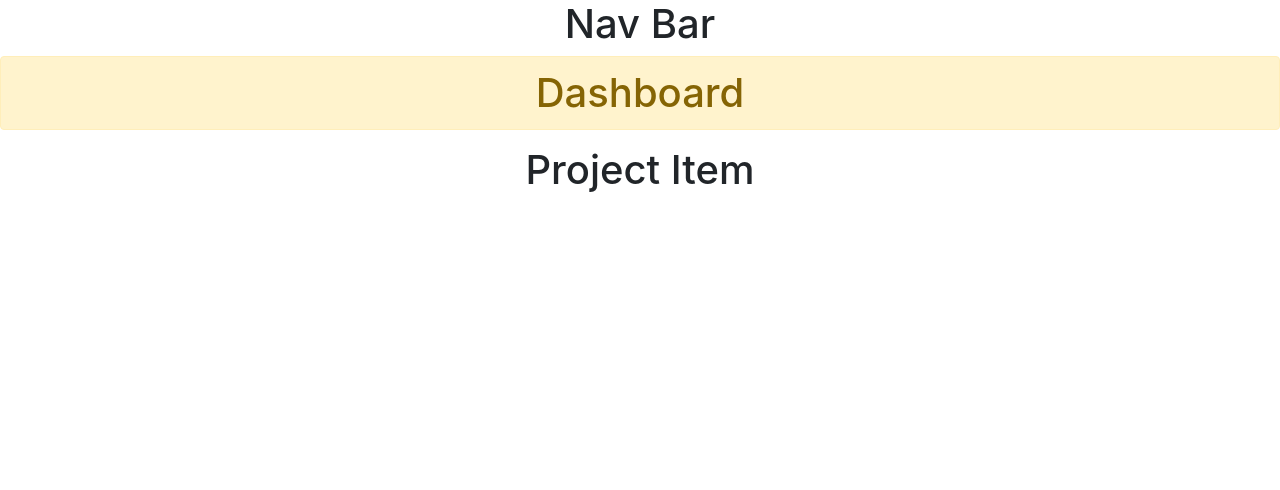
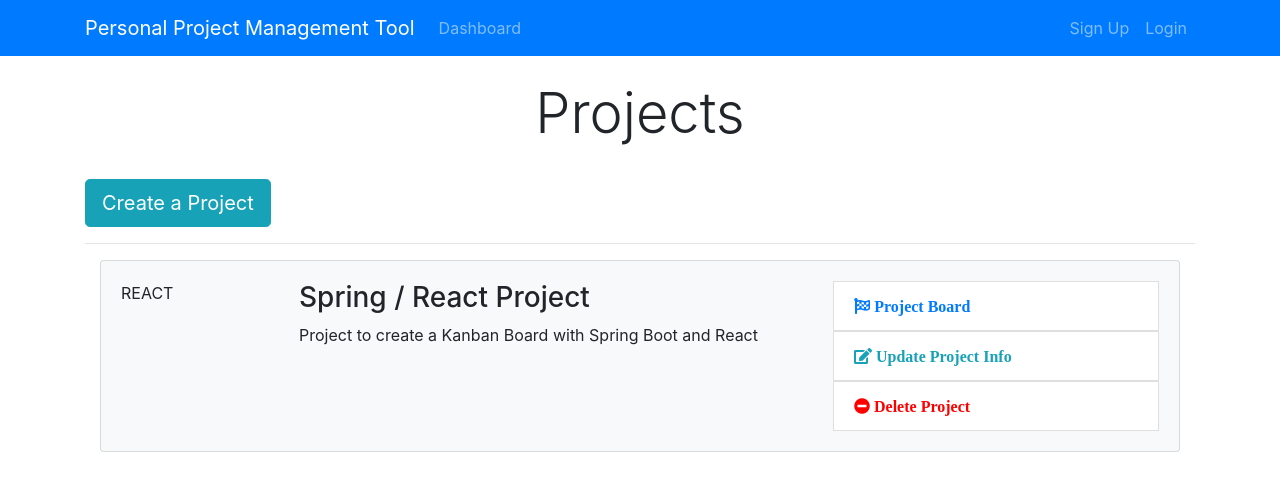
Before and after one commit to dvul95/PPMTool, a React (Create React App) app in the folder ppmtool-react/: page / in a window 1280 px wide. Shown: the top 490 px of the page. Built offline with nearby package versions, Linux system fonts and the light colour scheme.

Commit message:
css added

```diff
--- a/ppmtool-react/public/index.html
+++ b/ppmtool-react/public/index.html
@@ -11,7 +11,14 @@
     />
     <link rel="apple-touch-icon" href="%PUBLIC_URL%/logo192.png" />
     <link rel="manifest" href="%PUBLIC_URL%/manifest.json" />
-    <title>React App</title>
+
+    <link
+      rel="stylesheet"
+      href="https://use.fontawesome.com/releases/v5.2.0/css/all.css"
+      integrity="sha384-hWVjflwFxL6sNzntih27bfxkr27PmbbK/iSvJ+a4+0owXq79v+lsFkW54bOGbiDQ"
+      crossorigin="anonymous"
+    />
+    <title>Personal Project Management Tool</title>
   </head>
   <body>
     <noscript>You need to enable JavaScript to run this app.</noscript>
--- a/ppmtool-react/src/App.css
+++ b/ppmtool-react/src/App.css
@@ -1,38 +1,65 @@
-.App {
-  text-align: center;
+img {
+  width: 100%;
 }
 
-.App-logo {
-  height: 40vmin;
-  pointer-events: none;
+.navbar {
+  background-color: #e3f2fd;
+}
+.fa.fa-edit {
+  color: #18a2b9;
 }
 
-@media (prefers-reduced-motion: no-preference) {
-  .App-logo {
-    animation: App-logo-spin infinite 20s linear;
-  }
+.list-group-item.delete:hover {
+  cursor: -webkit-grab;
+  background-color: pink;
 }
 
-.App-header {
-  background-color: #282c34;
-  min-height: 100vh;
-  display: flex;
-  flex-direction: column;
-  align-items: center;
-  justify-content: center;
-  font-size: calc(10px + 2vmin);
-  color: white;
+.list-group-item.update:hover {
+  cursor: -webkit-grab;
+  background-color: gainsboro;
 }
 
-.App-link {
-  color: #61dafb;
+.list-group-item.board:hover {
+  cursor: -webkit-grab;
+  background-color: gainsboro;
 }
 
-@keyframes App-logo-spin {
-  from {
-    transform: rotate(0deg);
-  }
-  to {
-    transform: rotate(360deg);
-  }
+.fa.fa-minus-circle {
+  color: red;
 }
+
+.landing {
+  position: relative;
+  /* background: url("../img/showcase.jpg") no-repeat; */
+  background-size: cover;
+  background-position: center;
+  height: 100vh;
+  margin-top: -24px;
+  margin-bottom: -50px;
+}
+
+.landing-inner {
+  padding-top: 80px;
+}
+
+.dark-overlay {
+  background-color: rgba(0, 0, 0, 0.7);
+  position: absolute;
+  top: 0;
+  left: 0;
+  width: 100%;
+  height: 100%;
+}
+
+.card-form {
+  opacity: 0.9;
+}
+
+.latest-profiles-img {
+  width: 40px;
+  height: 40px;
+}
+
+.form-control::placeholder {
+  color: #bbb !important;
+}
--- a/ppmtool-react/src/components/Dashboard.js
+++ b/ppmtool-react/src/components/Dashboard.js
@@ -4,9 +4,21 @@
 class Dashboard extends Component {
   render() {
     return (
-      <div>
-        <h1 className="alert alert-warning">Dashboard</h1>
-        <ProjectItem />
+      <div className="projects">
+        <div className="container">
+          <div className="row">
+            <div className="col-md-12">
+              <h1 className="display-4 text-center">Projects</h1>
+              <br />
+              <a href="ProjectForm.html" className="btn btn-lg btn-info">
+                Create a Project
+              </a>
+              <br />
+              <hr />
+              <ProjectItem />
+            </div>
+          </div>
+        </div>
       </div>
     );
   }
--- a/ppmtool-react/src/components/Layout/Header.js
+++ b/ppmtool-react/src/components/Layout/Header.js
@@ -3,9 +3,44 @@
 class Header extends Component {
   render() {
     return (
-      <div>
-        <h1>Nav Bar</h1>
-      </div>
+      <nav className="navbar navbar-expand-sm navbar-dark bg-primary mb-4">
+        <div className="container">
+          <a className="navbar-brand" href="Dashboard.html">
+            Personal Project Management Tool
+          </a>
+          <button
+            className="navbar-toggler"
+            type="button"
+            data-toggle="collapse"
+            data-target="#mobile-nav"
+          >
+            <span className="navbar-toggler-icon" />
+          </button>
+
+          <div className="collapse navbar-collapse" id="mobile-nav">
+            <ul className="navbar-nav mr-auto">
+              <li className="nav-item">
+                <a className="nav-link" href="/dashboard">
+                  Dashboard
+                </a>
+              </li>
+            </ul>
+
+            <ul className="navbar-nav ml-auto">
+              <li className="nav-item">
+                <a className="nav-link " href="register.html">
+                  Sign Up
+                </a>
+              </li>
+              <li className="nav-item">
+                <a className="nav-link" href="login.html">
+                  Login
+                </a>
+              </li>
+            </ul>
+          </div>
+        </div>
+      </nav>
     );
   }
 }
--- a/ppmtool-react/src/components/Project/ProjectItem.js
+++ b/ppmtool-react/src/components/Project/ProjectItem.js
@@ -2,7 +2,40 @@
 
 class ProjectItem extends Component {
   render() {
-    return <h1>Project Item</h1>;
+    return (
+      <div className="container">
+        <div className="card card-body bg-light mb-3">
+          <div className="row">
+            <div className="col-2">
+              <span className="mx-auto">REACT</span>
+            </div>
+            <div className="col-lg-6 col-md-4 col-8">
+              <h3>Spring / React Project</h3>
+              <p>Project to create a Kanban Board with Spring Boot and React</p>
+            </div>
+            <div className="col-md-4 d-none d-lg-block">
+              <ul className="list-group">
+                <a href="#">
+                  <li className="list-group-item board">
+                    <i className="fa fa-flag-checkered pr-1"> Project Board </i>
+                  </li>
+                </a>
+                <a href="#">
+                  <li className="list-group-item update">
+                    <i className="fa fa-edit pr-1"> Update Project Info</i>
+                  </li>
+                </a>
+                <a href="">
+                  <li className="list-group-item delete">
+                    <i className="fa fa-minus-circle pr-1"> Delete Project</i>
+                  </li>
+                </a>
+              </ul>
+            </div>
+          </div>
+        </div>
+      </div>
+    );
   }
 }
 export default ProjectItem;
```
